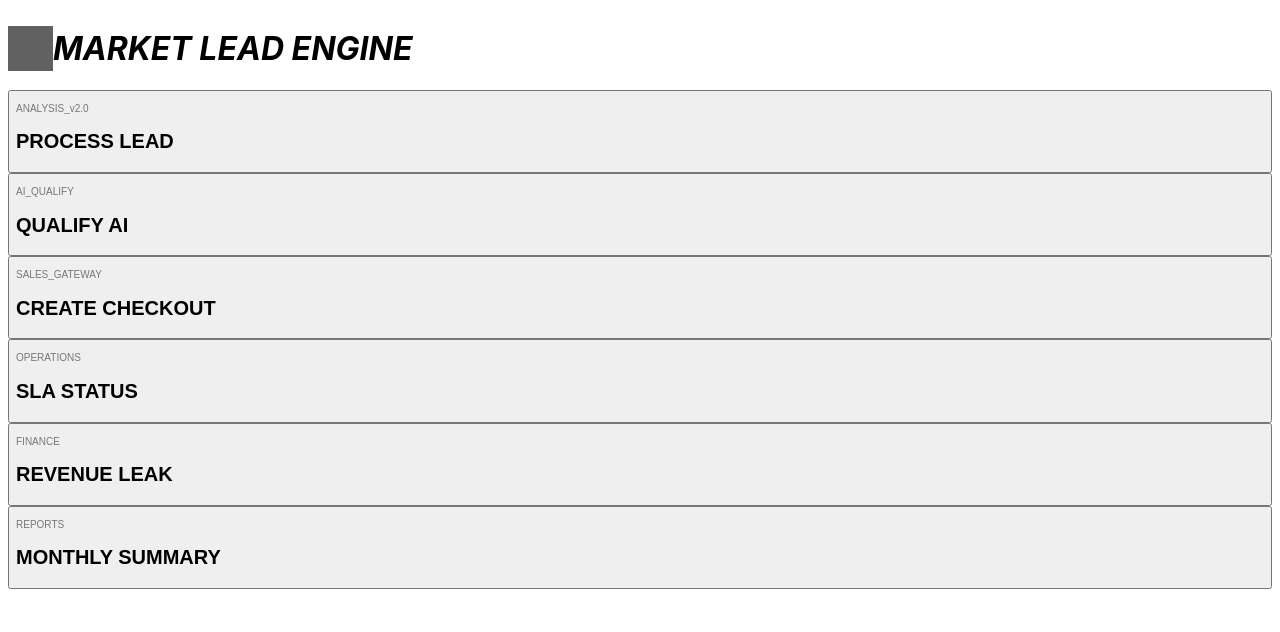
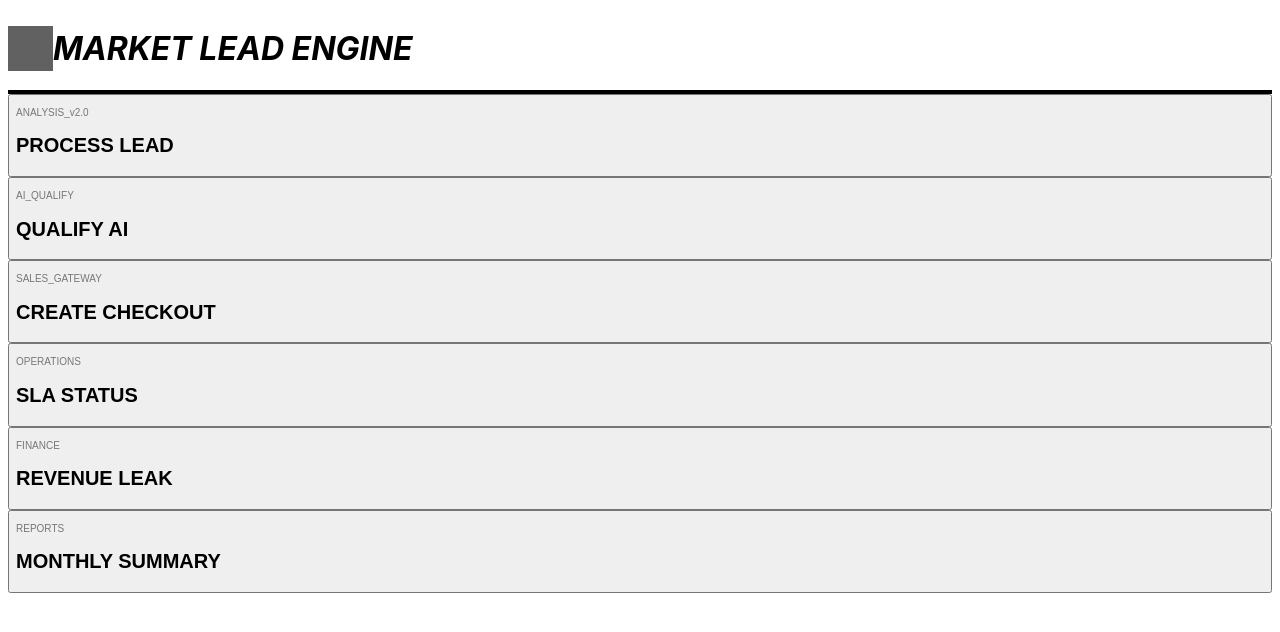
Before and after one commit to Btwndlinez/Market-Lead-Engine, a Next.js app: page /Market-Lead-Engine/ in a window 1280 px wide. Shown: the top 632 px of the page. Built offline with nearby package versions, Linux system fonts and the light colour scheme; no server answers; grey boxes are pictures that could not be loaded.

Commit message:
fix: correct mangled Tailwind class names in header

```diff
--- a/app/page.tsx
+++ b/app/page.tsx
@@ -22,7 +22,7 @@ export default function Home() {
 
   return (
     <div className="min-h-screen p-8 max-w-7xl mx-auto bg-white text-black">
-      <header className="-center border-b-flex justify-between items4 border-black pb-6 mb-12">
+      <header className="flex justify-between items-center border-b-4 border-black pb-6 mb-12">
         <div className="flex items-center gap-4">
           <Image src={`${basePath}/logo.png`} alt="Logo" width={45} height={45} className="invert" />
           <h1 className="text-3xl font-black uppercase tracking-tighter italic">Market Lead Engine</h1>
```
